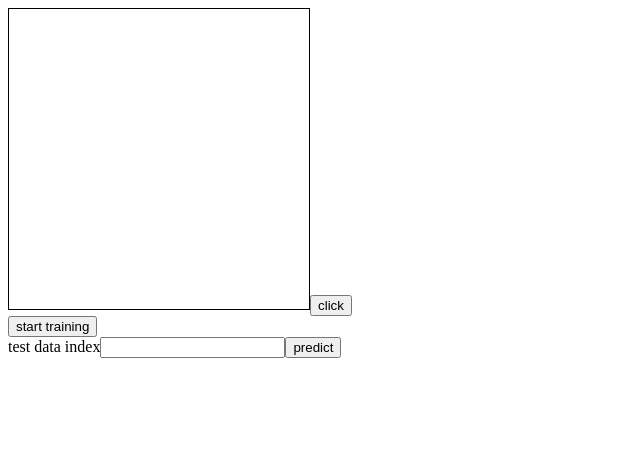
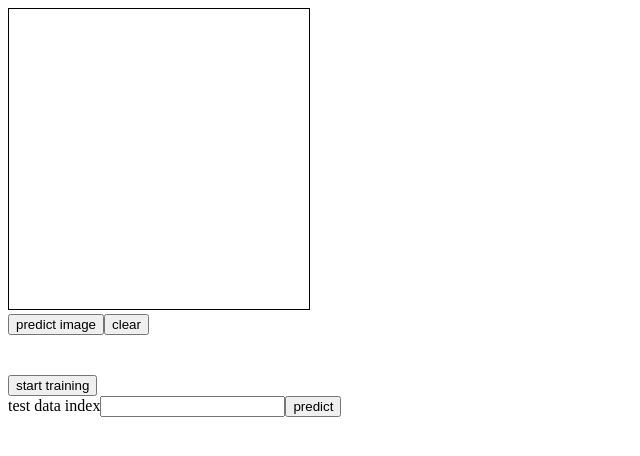
Before and after one commit to Jake-Prentice/mnist-predictor, a React (Create React App) app: page / in a window 1280 px wide. Shown: the top 456 px of the page, without its empty margins (0-640 px from the left). Built offline with nearby package versions, Linux system fonts and the light colour scheme; no server answers; the HTML template or start-up script is replaced by a standard one.

Commit message:
solved drawing issue

```diff
--- a/src/components/DrawCanvas/index.tsx
+++ b/src/components/DrawCanvas/index.tsx
@@ -1,4 +1,4 @@
-import React, { useEffect } from 'react'
+import React, { ImgHTMLAttributes, useEffect } from 'react'
 import {StyledCanvas} from "./style";
 import useDrawingCanvas from "./useDrawingCanvas"
 
@@ -7,17 +7,22 @@ const DrawCanvas = ({predict}: {predict: (digit: string[] | number[]) => void})
     const {drawCanvas, ctx} = useDrawingCanvas({initialHeight: 300, initialWidth: 300});
 
     useEffect(() => {
-        drawCanvas.initStyles()
+        drawCanvas.initStyles({lineWidth: 26})
     }, [])
 
     const onClick = () => {
-        ctx?.drawImage(drawCanvas.ref.current!, 0, 0 ,28, 28)
-        const img = ctx?.getImageData(0,0, 28, 28)!;
+        const c = document.createElement("canvas");
+        const ctx2 = c.getContext("2d");
+
+        //down scale image to 28x28
+        ctx2?.drawImage(drawCanvas.ref.current!, 0, 0 ,28, 28)
+
+        const img = ctx2?.getImageData(0,0, 28, 28)!;
+
         const inputs = [1]
 
-
-        for (let i = 1; i <= 784; i++) {
-            inputs.push(img?.data[(i * 4) - 1])
+        for (let i = 0; i < img.data.length; i+= 4) {
+            inputs.push(img?.data[i + 3]);
         }
 
        predict(inputs)
@@ -36,7 +41,10 @@ const DrawCanvas = ({predict}: {predict: (digit: string[] | number[]) => void})
             onMouseMove={drawCanvas.draw}
             onTouchMove={drawCanvas.draw}
         />
-        <button onClick={onClick}>click</button>
+        <div style={{marginBottom: "40px"}}>
+            <button onClick={onClick}>predict image</button>
+            <button onClick={drawCanvas.clear}>clear</button>
+        </div>
         </>
     )
 }
```
